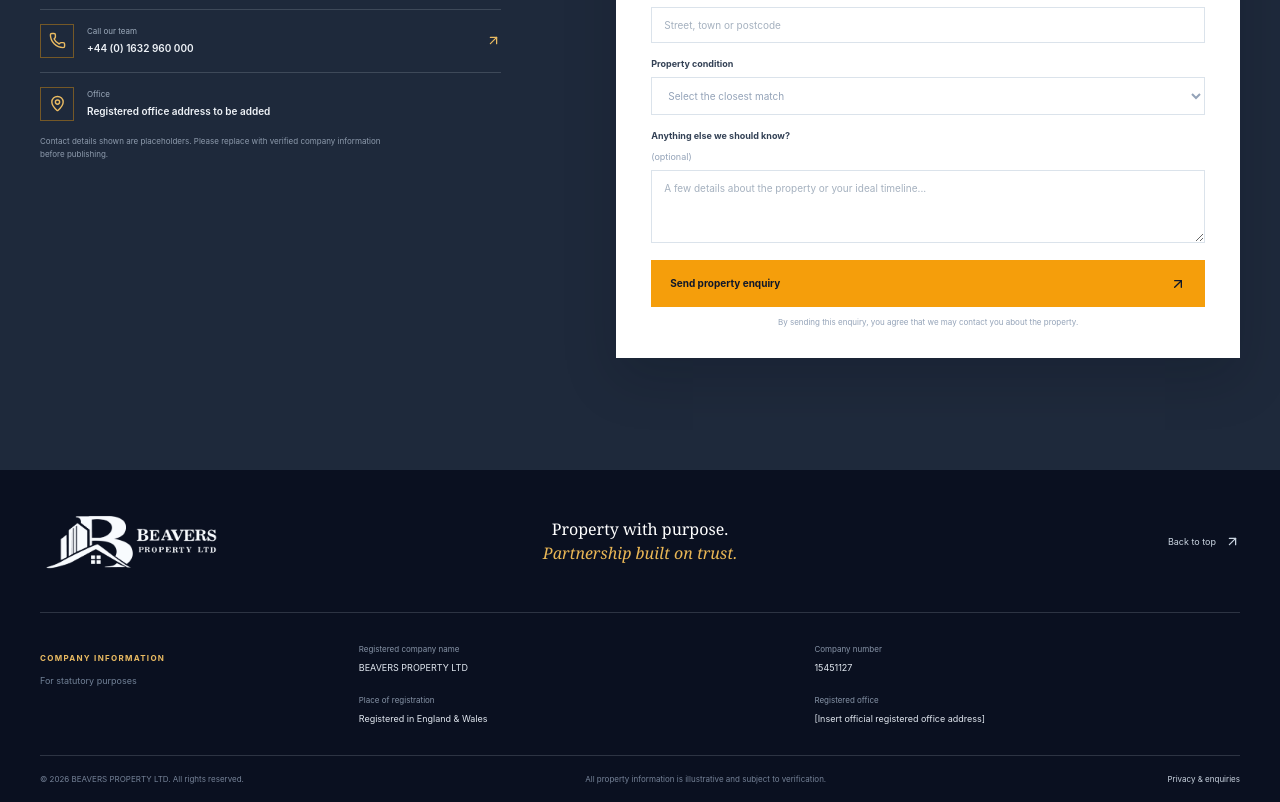
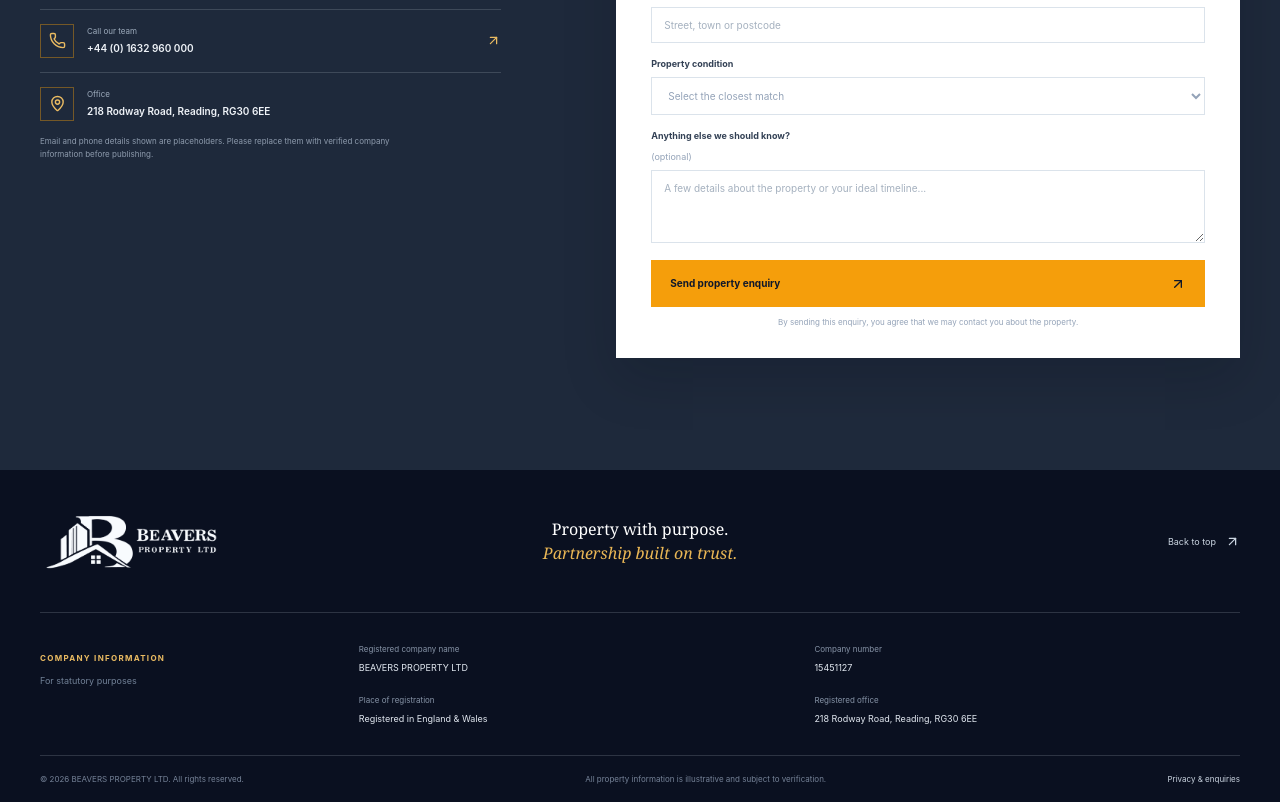
Before and after one commit to Lexvintech/unfold, a React (Vite) app: page / in a window 1280 px wide. Shown: the part 4007-4809 px from the top of the page. Built offline with nearby package versions, Linux system fonts and the light colour scheme.

Commit message:
updated office detail

```diff
--- a/src/components/Contact.tsx
+++ b/src/components/Contact.tsx
@@ -11,7 +11,7 @@ export interface ContactProps {
 export function Contact({
   email = 'acquisitions@example.co.uk',
   phone = '+44 (0) 1632 960 000',
-  officeAddress = 'Registered office address to be added',
+  officeAddress = '218 Rodway Road, Reading, RG30 6EE',
 }: ContactProps) {
   const [submitted, setSubmitted] = useState(false)
 
@@ -49,7 +49,7 @@ export function Contact({
             <a href={`tel:${phone.replace(/[^\d+]/g, '')}`}><span className="contact-icon"><Phone size={17} /></span><span><small>Call our team</small><b>{phone}</b></span><ArrowUpRight size={15} /></a>
             <div><span className="contact-icon"><MapPin size={17} /></span><span><small>Office</small><b>{officeAddress}</b></span></div>
           </div>
-          <p className="contact-note">Contact details shown are placeholders. Please replace with verified company information before publishing.</p>
+          <p className="contact-note">Email and phone details shown are placeholders. Please replace them with verified company information before publishing.</p>
         </div>
         <div className="contact-form-panel">
           <div className="form-heading"><span>PROPERTY ENQUIRY</span><span>01 — 06</span></div>
--- a/src/components/Footer.tsx
+++ b/src/components/Footer.tsx
@@ -11,7 +11,7 @@ export interface FooterProps {
 export function Footer({
   companyName = 'BEAVERS PROPERTY LTD',
   registrationNumber = '15451127',
-  registeredOffice = '[Insert official registered office address]',
+  registeredOffice = '218 Rodway Road, Reading, RG30 6EE',
   registrationRegion = 'England & Wales',
 }: FooterProps) {
   return (
```
